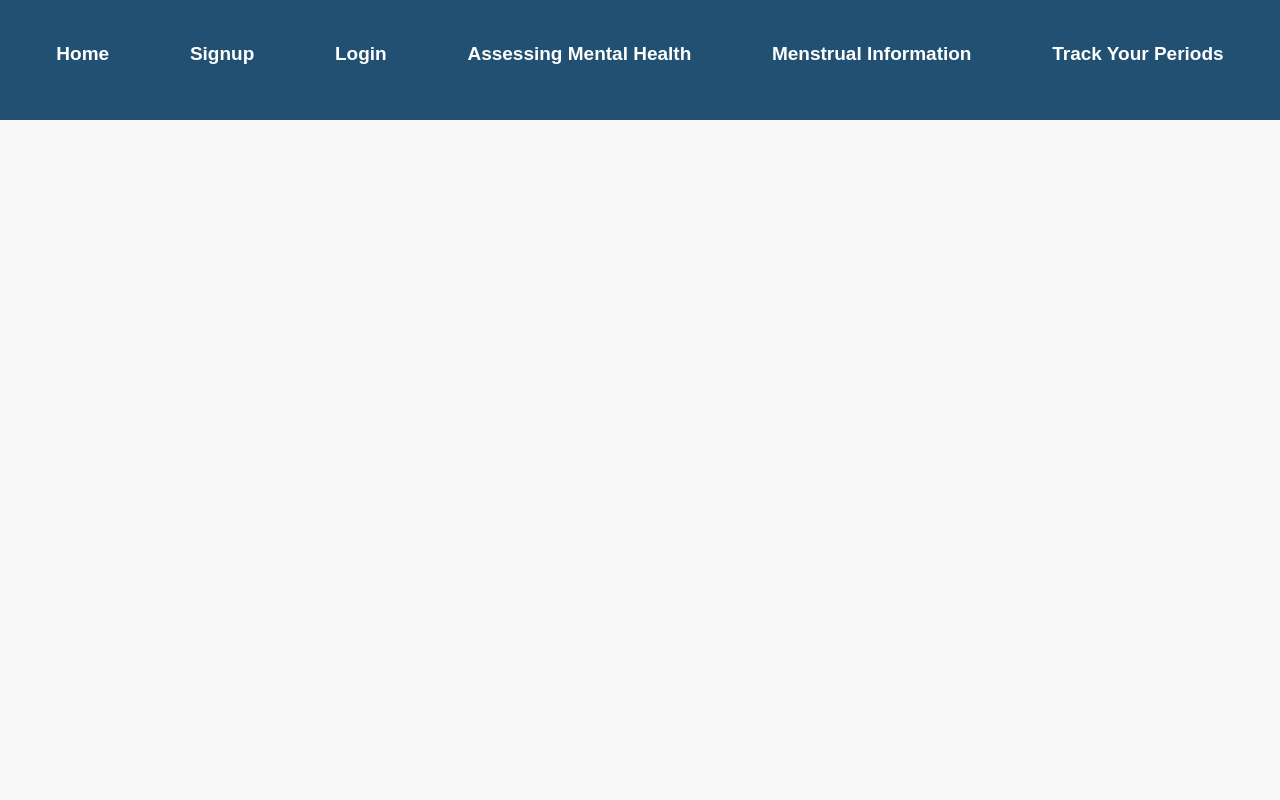
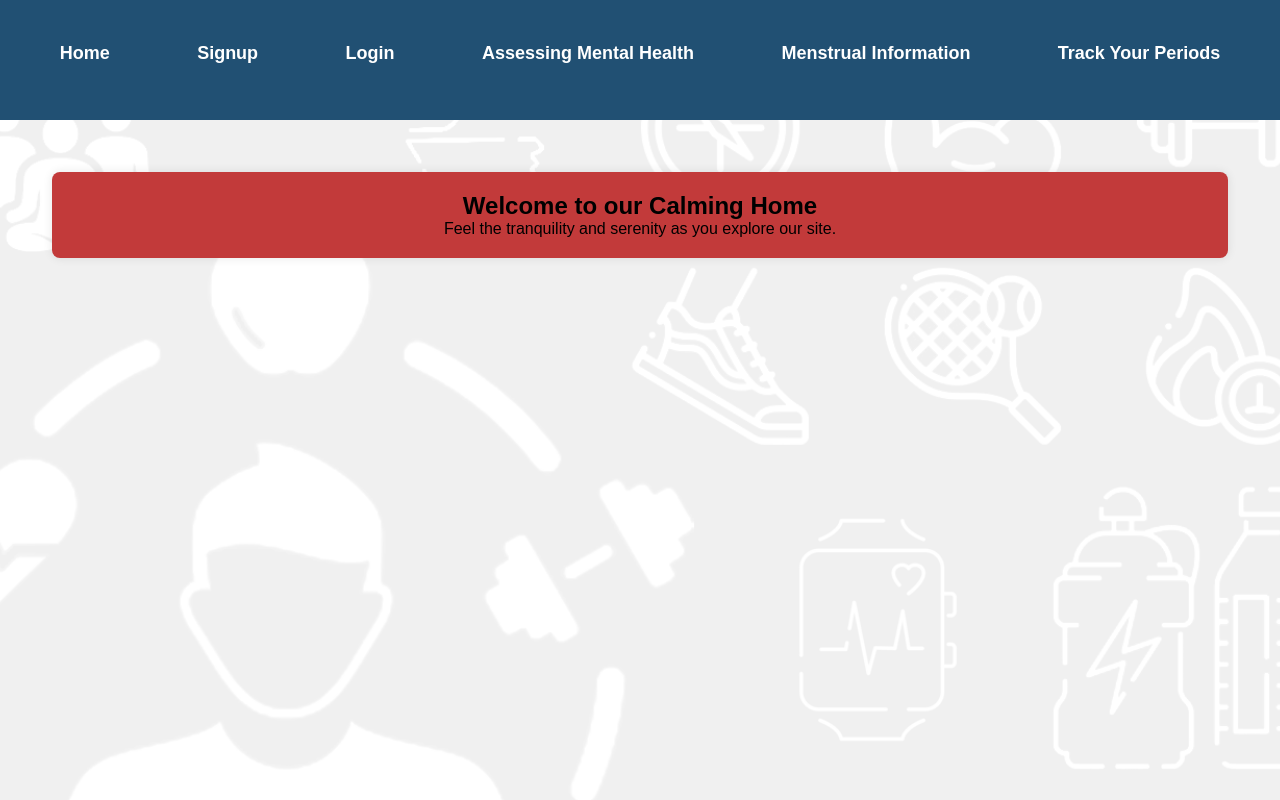
Before and after one commit to Ansumanbhujabal/MindFlow_SIH, a Flask app: page / in a window 1280 px wide. Run offline with Flask 3, Linux system fonts and the light colour scheme; parts of the project's set-up code (start-up, migrations or seed data) failed here and were passed over.

Commit message:
fixed home css

```diff
--- a/app.py
+++ b/app.py
@@ -28,7 +28,7 @@ users_collection = db['New']
 
 @app.route("/", methods=['GET'])
 def home():
-    return render_template('base.html')
+    return render_template('home.html')
 
 
 @app.route('/signup', methods=['GET', 'POST'])
--- a/static/base.css
+++ b/static/base.css
@@ -30,7 +30,7 @@ nav a {
   text-decoration: none;
   color: #fff;
   font-weight: bold;
-  font-size: 19px;
+  font-size: 18px;
   transition: color 0.3s ease-in-out;
 }
 
--- a/static/home.css
+++ b/static/home.css
@@ -0,0 +1,14 @@
+body {
+    font-family: 'Arial', sans-serif;
+    background-color: #c23a3a;
+    background-image: url(images/men\ main\ bg.png);
+    background-size: cover;
+    background-position: center;
+    background-repeat: no-repeat;
+   margin: 0;
+   padding: 0;
+   height: 100vh;
+  }
+  .home{
+    background-color: #c23a3a;
+  }
--- a/templates/base.html
+++ b/templates/base.html
@@ -36,9 +36,5 @@
 
     <div class="content">{% block content %}{% endblock %}</div>
 
-    <!-- <div class="home">
-      <h2>Welcome to our User Input Form</h2>
-      <p>This is the home page section. You can add content here.</p>
-    </div> -->
   </body>
 </html>
--- a/templates/home.html
+++ b/templates/home.html
@@ -1,12 +1,14 @@
 {% extends "base.html" %} {% block title %}Home{% endblock %} {% block content
 %}
+<link
+  rel="stylesheet"
+  type="text/css"
+  rel="stylesheet"
+  type="text/css"
+  href="/static/home.css"
+/>
 <div class="home">
   <h2>Welcome to our Calming Home</h2>
   <p>Feel the tranquility and serenity as you explore our site.</p>
-  <img
-    class="floating-image"
-    src="/static/images/mentalim.jpg"
-    alt="Floating Image"
-  />
 </div>
 {% endblock %}
```
Also changed, not shown: static/images/men main bg.png (added).
